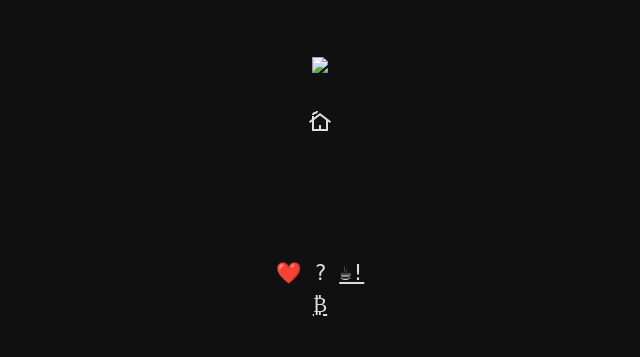
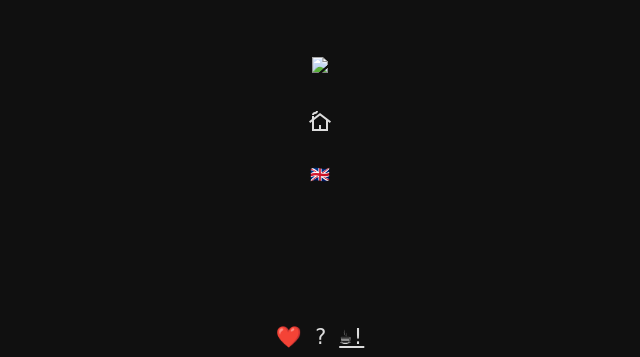
Before and after one commit to ishefi/mimamu, a FastAPI app: template templates/history.html in a window 1280 px wide. Shown: the top 357 px of the page, without its empty margins (320-960 px from the left). Run offline with FastAPI, Linux system fonts and the light colour scheme; the template is opened without the code that fills it, so the values that code supplies are empty; some libraries are stand-ins or nearby versions.

Commit message:
Allow setting language from history page

```diff
--- a/templates/history.html
+++ b/templates/history.html
@@ -27,6 +27,13 @@
 			<a href="/">
 				<span class="material-symbols-outlined">cottage</span>
 			</a>
+			<p style="font-size: large;">
+			<a href="/lang/{{"en" if lang == "he" else "he"}}" style="text-decoration: none;">
+				{{"🇮🇱" if lang == "he" else "🇬🇧"}}
+			</a>
+		</p>
+
+
 		</div>
 		<br>
 	<div class="row" style="text-align: center;" align="center">
```
